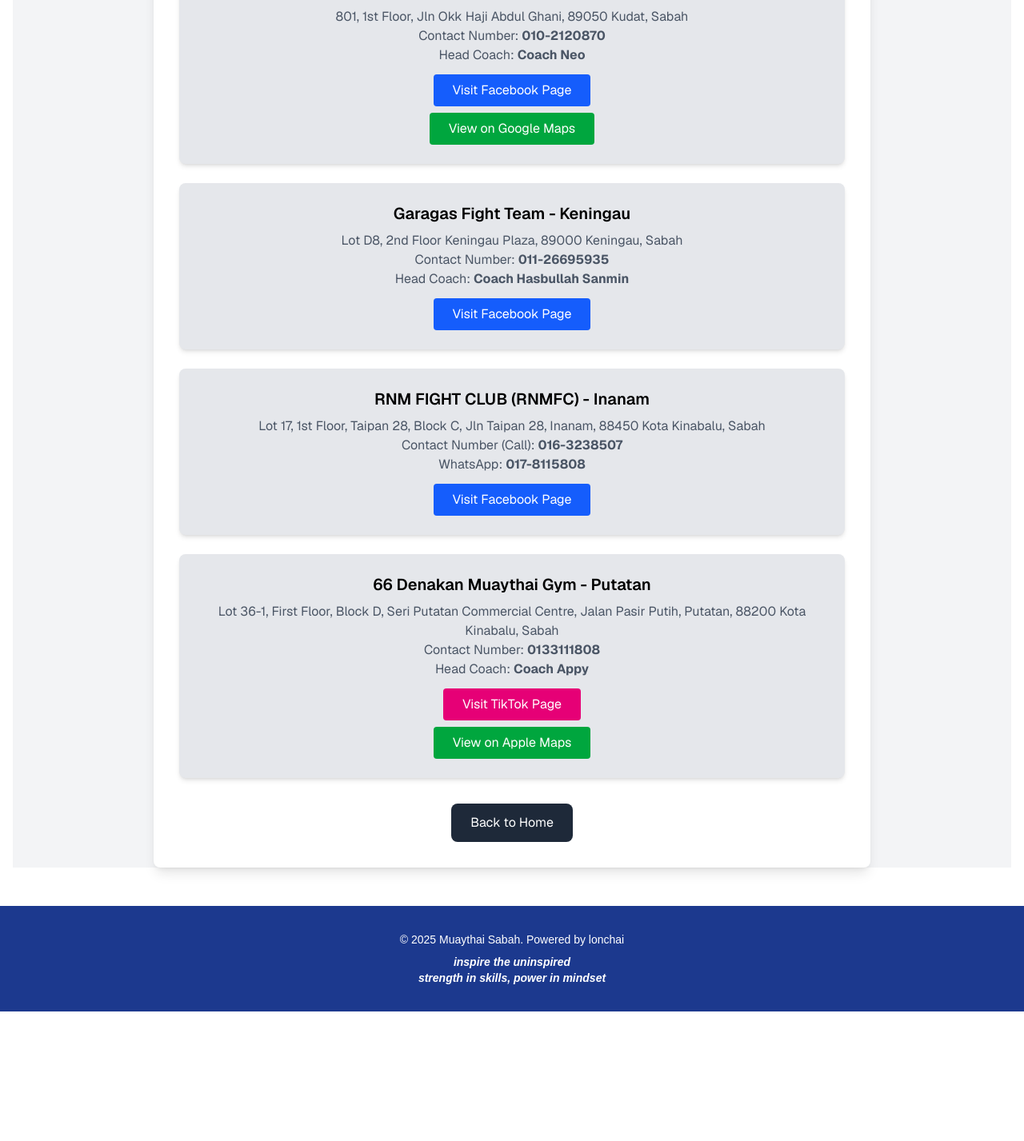
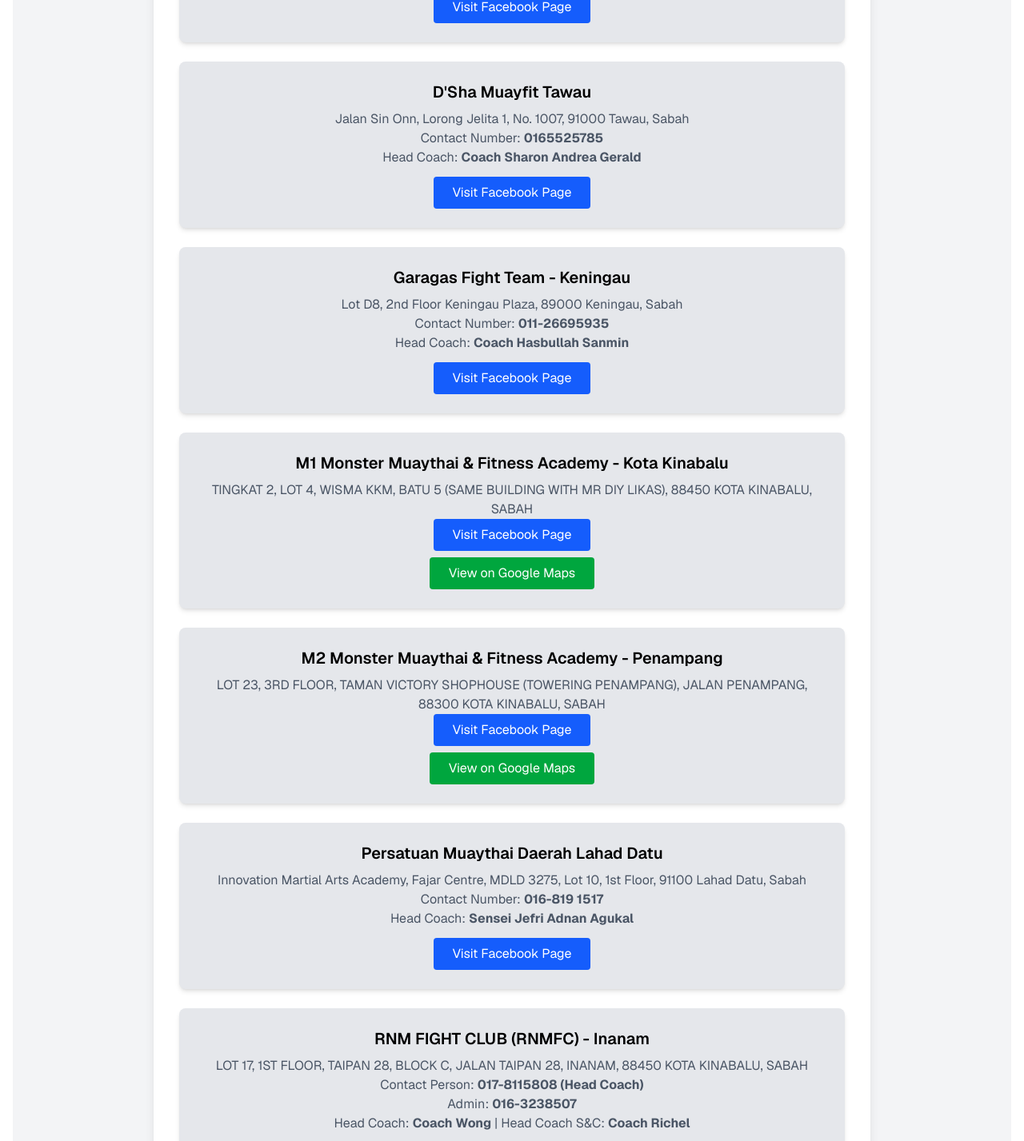
Before and after one commit to dhillon80/muaythai-sabah, a Next.js app: page /directory in a window 1280 px wide. Shown: the part 1219-2646 px from the top of the page at 80% size. Before the commit the page ends 2484 px from the top, so only its background shows below. Built offline with nearby package versions, Linux system fonts and the light colour scheme.

Commit message:
Updated directory with new gyms and fixed Revolution Combat Gym position

```diff
--- a/app/directory/page.js
+++ b/app/directory/page.js
@@ -13,7 +13,7 @@ export default function Directory() {
         {/* Directory Listings */}
         <div className="space-y-6 mb-8">
 
-          {/* 1. Revolution Combat Muaythai Gym - Kota Kinabalu */}
+          {/* 1. Revolution Combat Gym - ALWAYS AT TOP */}
           <div className="flex flex-col items-center justify-between p-6 bg-gray-200 rounded-lg shadow-md">
             <h2 className="text-xl font-semibold mb-2">Revolution Combat Muaythai Gym (PLN Sabah) - Kota Kinabalu</h2>
             <p className="text-gray-600">Dewan Terbuka, Taman Delima Penampang</p>
@@ -23,22 +23,24 @@ export default function Directory() {
             <Link href="https://maps.app.goo.gl/AwNoY3tdm7gP3MCH9" target="_blank" className="bg-green-600 text-white px-6 py-2 mt-2 rounded hover:bg-green-700">View on Google Maps</Link>
           </div>
 
-          {/* 2. D’Sha Muayfit Tawau */}
+          {/* 2. 66 Denakan Muaythai Gym - Putatan */}
           <div className="flex flex-col items-center justify-between p-6 bg-gray-200 rounded-lg shadow-md">
-            <h2 className="text-xl font-semibold mb-2">D’Sha Muayfit Tawau</h2>
-            <p className="text-gray-600">Jalan Sin Onn, Lorong Jelita 1, No. 1007, 91000 Tawau, Sabah</p>
-            <p className="text-gray-600">Contact Number: <strong>0165525785</strong></p>
-            <p className="text-gray-600 mb-3">Head Coach: <strong>Coach Sharon Andrea Gerald</strong></p>
-            <Link href="https://web.facebook.com/DShaMuaythaiTawau" target="_blank" className="bg-blue-600 text-white px-6 py-2 rounded hover:bg-blue-700">Visit Facebook Page</Link>
+            <h2 className="text-xl font-semibold mb-2">66 Denakan Muaythai Gym - Putatan</h2>
+            <p className="text-gray-600">Lot 36-1, First Floor, Block D, Seri Putatan Commercial Centre, Jalan Pasir Putih, Putatan, 88200 Kota Kinabalu, Sabah</p>
+            <p className="text-gray-600">Contact Number: <strong>0133111808</strong></p>
+            <p className="text-gray-600 mb-3">Head Coach: <strong>Coach Appy</strong></p>
+            <Link href="https://www.tiktok.com/@my_brothers66" target="_blank" className="bg-pink-600 text-white px-6 py-2 rounded hover:bg-pink-700">Visit TikTok Page</Link>
+            <Link href="https://maps.apple.com/?address=88200%20Kota%20Kinabalu,%20Sabah,%20Malaysia&auid=6097815412148545768&ll=5.918426,116.060878&lsp=7618&q=88200&t=m" target="_blank" className="bg-green-600 text-white px-6 py-2 mt-2 rounded hover:bg-green-700">View on Apple Maps</Link>
           </div>
 
-          {/* 3. Persatuan Muaythai Daerah Lahad Datu */}
+          {/* 3. Awp Muay Thai Training Centre - Kudat */}
           <div className="flex flex-col items-center justify-between p-6 bg-gray-200 rounded-lg shadow-md">
-            <h2 className="text-xl font-semibold mb-2">Persatuan Muaythai Daerah Lahad Datu</h2>
-            <p className="text-gray-600">Innovation Martial Arts Academy, Fajar Centre, MDLD 3275, Lot 10, 1st Floor, 91100 Lahad Datu, Sabah</p>
-            <p className="text-gray-600">Contact Number: <strong>016-819 1517</strong></p>
-            <p className="text-gray-600 mb-3">Head Coach: <strong>Sensei Jefri Adnan Agukal</strong></p>
-            <Link href="https://web.facebook.com/profile.php?id=100082994329166" target="_blank" className="bg-blue-600 text-white px-6 py-2 rounded hover:bg-blue-700">Visit Facebook Page</Link>
+            <h2 className="text-xl font-semibold mb-2">Awp Muay Thai Training Centre - Kudat</h2>
+            <p className="text-gray-600">801, 1st Floor, Jln Okk Haji Abdul Ghani, 89050 Kudat, Sabah</p>
+            <p className="text-gray-600">Contact Number: <strong>010-2120870</strong></p>
+            <p className="text-gray-600 mb-3">Head Coach: <strong>Coach Neo</strong></p>
+            <Link href="https://www.facebook.com/awpmartialart" target="_blank" className="bg-blue-600 text-white px-6 py-2 rounded hover:bg-blue-700">Visit Facebook Page</Link>
+            <Link href="https://maps.app.goo.gl/gRR1xhiAcQYUHZr16" target="_blank" className="bg-green-600 text-white px-6 py-2 mt-2 rounded hover:bg-green-700">View on Google Maps</Link>
           </div>
 
           {/* 4. CS5Fitness Gym - Penampang */}
@@ -50,14 +52,13 @@ export default function Directory() {
             <Link href="https://www.facebook.com/share/15PnhtUh6C/" target="_blank" className="bg-blue-600 text-white px-6 py-2 rounded hover:bg-blue-700">Visit Facebook Page</Link>
           </div>
 
-          {/* 5. Awp Muay Thai Training Centre - Kudat */}
+          {/* 5. D'Sha Muayfit Tawau */}
           <div className="flex flex-col items-center justify-between p-6 bg-gray-200 rounded-lg shadow-md">
-            <h2 className="text-xl font-semibold mb-2">Awp Muay Thai Training Centre - Kudat</h2>
-            <p className="text-gray-600">801, 1st Floor, Jln Okk Haji Abdul Ghani, 89050 Kudat, Sabah</p>
-            <p className="text-gray-600">Contact Number: <strong>010-2120870</strong></p>
-            <p className="text-gray-600 mb-3">Head Coach: <strong>Coach Neo</strong></p>
-            <Link href="https://www.facebook.com/awpmartialart" target="_blank" className="bg-blue-600 text-white px-6 py-2 rounded hover:bg-blue-700">Visit Facebook Page</Link>
-            <Link href="https://maps.app.goo.gl/gRR1xhiAcQYUHZr16" target="_blank" className="bg-green-600 text-white px-6 py-2 mt-2 rounded hover:bg-green-700">View on Google Maps</Link>
+            <h2 className="text-xl font-semibold mb-2">D'Sha Muayfit Tawau</h2>
+            <p className="text-gray-600">Jalan Sin Onn, Lorong Jelita 1, No. 1007, 91000 Tawau, Sabah</p>
+            <p className="text-gray-600">Contact Number: <strong>0165525785</strong></p>
+            <p className="text-gray-600 mb-3">Head Coach: <strong>Coach Sharon Andrea Gerald</strong></p>
+            <Link href="https://web.facebook.com/DShaMuaythaiTawau" target="_blank" className="bg-blue-600 text-white px-6 py-2 rounded hover:bg-blue-700">Visit Facebook Page</Link>
           </div>
 
           {/* 6. Garagas Fight Team - Keningau */}
@@ -69,23 +70,54 @@ export default function Directory() {
             <Link href="https://www.facebook.com/TEAMGARAGAS" target="_blank" className="bg-blue-600 text-white px-6 py-2 rounded hover:bg-blue-700">Visit Facebook Page</Link>
           </div>
 
-          {/* 7. RNM FIGHT CLUB - Inanam */}
+          {/* 7. M1 Monster Muaythai & Fitness Academy - Kota Kinabalu */}
+          <div className="flex flex-col items-center justify-between p-6 bg-gray-200 rounded-lg shadow-md">
+            <h2 className="text-xl font-semibold mb-2">M1 Monster Muaythai & Fitness Academy - Kota Kinabalu</h2>
+            <p className="text-gray-600">TINGKAT 2, LOT 4, WISMA KKM, BATU 5 (SAME BUILDING WITH MR DIY LIKAS), 88450 KOTA KINABALU, SABAH</p>
+            <Link href="https://www.facebook.com/M1MonsterMTFA?mibextid=wwXIfr&mibextid=wwXIfr" target="_blank" className="bg-blue-600 text-white px-6 py-2 rounded hover:bg-blue-700">Visit Facebook Page</Link>
+            <Link href="https://maps.app.goo.gl/Khf6zgu5ZKS9KuCa7" target="_blank" className="bg-green-600 text-white px-6 py-2 mt-2 rounded hover:bg-green-700">View on Google Maps</Link>
+          </div>
+
+          {/* 8. M2 Monster Muaythai & Fitness Academy - Penampang */}
+          <div className="flex flex-col items-center justify-between p-6 bg-gray-200 rounded-lg shadow-md">
+            <h2 className="text-xl font-semibold mb-2">M2 Monster Muaythai & Fitness Academy - Penampang</h2>
+            <p className="text-gray-600">LOT 23, 3RD FLOOR, TAMAN VICTORY SHOPHOUSE (TOWERING PENAMPANG), JALAN PENAMPANG, 88300 KOTA KINABALU, SABAH</p>
+            <Link href="https://www.facebook.com/profile.php?id=61575416794247&mibextid=wwXIfr&mibextid=wwXIfr" target="_blank" className="bg-blue-600 text-white px-6 py-2 rounded hover:bg-blue-700">Visit Facebook Page</Link>
+            <Link href="https://maps.app.goo.gl/S6NjjFkuHQKVDTMv7?g_st=awb" target="_blank" className="bg-green-600 text-white px-6 py-2 mt-2 rounded hover:bg-green-700">View on Google Maps</Link>
+          </div>
+
+          {/* 9. Persatuan Muaythai Daerah Lahad Datu */}
+          <div className="flex flex-col items-center justify-between p-6 bg-gray-200 rounded-lg shadow-md">
+            <h2 className="text-xl font-semibold mb-2">Persatuan Muaythai Daerah Lahad Datu</h2>
+            <p className="text-gray-600">Innovation Martial Arts Academy, Fajar Centre, MDLD 3275, Lot 10, 1st Floor, 91100 Lahad Datu, Sabah</p>
+            <p className="text-gray-600">Contact Number: <strong>016-819 1517</strong></p>
+            <p className="text-gray-600 mb-3">Head Coach: <strong>Sensei Jefri Adnan Agukal</strong></p>
+            <Link href="https://web.facebook.com/profile.php?id=100082994329166" target="_blank" className="bg-blue-600 text-white px-6 py-2 rounded hover:bg-blue-700">Visit Facebook Page</Link>
+          </div>
+
+          {/* 10. RNM FIGHT CLUB - Inanam */}
           <div className="flex flex-col items-center justify-between p-6 bg-gray-200 rounded-lg shadow-md">
             <h2 className="text-xl font-semibold mb-2">RNM FIGHT CLUB (RNMFC) - Inanam</h2>
-            <p className="text-gray-600">Lot 17, 1st Floor, Taipan 28, Block C, Jln Taipan 28, Inanam, 88450 Kota Kinabalu, Sabah</p>
-            <p className="text-gray-600">Contact Number (Call): <strong>016-3238507</strong></p>
-            <p className="text-gray-600 mb-3">WhatsApp: <strong>017-8115808</strong></p>
-            <Link href="https://web.facebook.com/Rajanakmuaykk" target="_blank" className="bg-blue-600 text-white px-6 py-2 rounded hover:bg-blue-700">Visit Facebook Page</Link>
+            <p className="text-gray-600">LOT 17, 1ST FLOOR, TAIPAN 28, BLOCK C, JALAN TAIPAN 28, INANAM, 88450 KOTA KINABALU, SABAH</p>
+            <p className="text-gray-600">Contact Person: <strong>017-8115808 (Head Coach)</strong></p>
+            <p className="text-gray-600">Admin: <strong>016-3238507</strong></p>
+            <p className="text-gray-600 mb-3">Head Coach: <strong>Coach Wong</strong> | Head Coach S&C: <strong>Coach Richel</strong></p>
+            <div className="flex flex-col sm:flex-row gap-2">
+              <Link href="https://www.facebook.com/share/1AJfvueXJY/?mibextid=wwXIfr" target="_blank" className="bg-blue-600 text-white px-6 py-2 rounded hover:bg-blue-700">Facebook Page</Link>
+              <Link href="https://www.tiktok.com/@rnmfightclub?_t=ZS-8wOVSScpTia&_r=1" target="_blank" className="bg-pink-600 text-white px-6 py-2 rounded hover:bg-pink-700">TikTok</Link>
+              <Link href="https://rajanakmuay.my.canva.site/rnmfightclubwebsite" target="_blank" className="bg-purple-600 text-white px-6 py-2 rounded hover:bg-purple-700">Website</Link>
+              <Link href="https://maps.app.goo.gl/54hX23YAToTXzguM9?g_st=com.google.maps.preview.copy" target="_blank" className="bg-green-600 text-white px-6 py-2 rounded hover:bg-green-700">Location</Link>
+            </div>
           </div>
 
-          {/* 8. 66 Denakan Muaythai Gym - Putatan */}
+          {/* 11. Tavangkaz Muayfit - Penampang */}
           <div className="flex flex-col items-center justify-between p-6 bg-gray-200 rounded-lg shadow-md">
-            <h2 className="text-xl font-semibold mb-2">66 Denakan Muaythai Gym - Putatan</h2>
-            <p className="text-gray-600">Lot 36-1, First Floor, Block D, Seri Putatan Commercial Centre, Jalan Pasir Putih, Putatan, 88200 Kota Kinabalu, Sabah</p>
-            <p className="text-gray-600">Contact Number: <strong>0133111808</strong></p>
-            <p className="text-gray-600 mb-3">Head Coach: <strong>Coach Appy</strong></p>
-            <Link href="https://www.tiktok.com/@my_brothers66" target="_blank" className="bg-pink-600 text-white px-6 py-2 rounded hover:bg-pink-700">Visit TikTok Page</Link>
-            <Link href="https://maps.apple.com/?address=88200%20Kota%20Kinabalu,%20Sabah,%20Malaysia&auid=6097815412148545768&ll=5.918426,116.060878&lsp=7618&q=88200&t=m" target="_blank" className="bg-green-600 text-white px-6 py-2 mt-2 rounded hover:bg-green-700">View on Apple Maps</Link>
+            <h2 className="text-xl font-semibold mb-2">Tavangkaz Muayfit - Penampang</h2>
+            <p className="text-gray-600">Bilik aerobic, Kompleks Sukan Penampang, 89507 Penampang, Sabah</p>
+            <p className="text-gray-600">Contact Number: <strong>0111-8551816</strong></p>
+            <p className="text-gray-600 mb-3">Head Coach: <strong>Coach Greg Olsen Sipidi</strong></p>
+            <Link href="https://www.facebook.com/share/19FL93W6qv/" target="_blank" className="bg-blue-600 text-white px-6 py-2 rounded hover:bg-blue-700">Visit Facebook Page</Link>
+            <Link href="https://www.google.com/maps/place/Kompleks+Sukan+Penampang" target="_blank" className="bg-green-600 text-white px-6 py-2 mt-2 rounded hover:bg-green-700">View on Google Maps</Link>
           </div>
 
         </div>
--- a/app/layout.js
+++ b/app/layout.js
@@ -3,7 +3,7 @@
 import { Geist, Geist_Mono } from "next/font/google";
 import Link from 'next/link';
 import { useState } from "react";
-import Head from 'next/head'; // <-- Import Head for meta tags
+import Head from 'next/head';
 import "./globals.css";
 
 const geistSans = Geist({ variable: "--font-geist-sans", subsets: ["latin"] });
@@ -15,39 +15,81 @@ export default function RootLayout({ children }) {
   return (
     <html lang="en">
       <head>
-        {/* ✅ Google Site Verification Meta Tag */}
+        <meta name="viewport" content="width=device-width, initial-scale=1" />
         <meta name="google-site-verification" content="Il-U-lJ-AZ-pQJ1AA8guvofCf-jTDCtBbw5PHlIdZcU" />
         <title>Muaythai Sabah</title>
       </head>
-      <body className={`${geistSans.variable} ${geistMono.variable} antialiased bg-white text-gray-800`}>
+      <body className={`${geistSans.variable} ${geistMono.variable} antialiased bg-white text-gray-800 flex flex-col min-h-screen`}>
 
-        {/* NAVBAR */}
+        {/* NAVBAR - Now with perfect mobile dropdown */}
         <header className="bg-blue-800 sticky top-0 z-50 shadow-lg">
-          <div className="container mx-auto flex items-center justify-between px-4 py-3">
-            <Link href="/" className="text-white text-2xl font-extrabold tracking-wider hover:text-yellow-300 transition">
-              Muaythai Sabah
-            </Link>
-            <div className="md:hidden">
-              <button onClick={() => setMenuOpen(!menuOpen)} className="text-white focus:outline-none">
-                ☰
+          <div className="container mx-auto px-4">
+            <div className="flex items-center justify-between h-16">
+              <Link href="/" className="text-white text-2xl font-extrabold tracking-wider hover:text-yellow-300 transition">
+                Muaythai Sabah
+              </Link>
+
+              {/* Mobile menu button - Clean and accessible */}
+              <button
+                onClick={() => setMenuOpen(!menuOpen)}
+                className="md:hidden text-white p-2 focus:outline-none focus:ring-2 focus:ring-yellow-300 rounded-md"
+                aria-label="Main menu"
+                aria-expanded={menuOpen}
+              >
+                {menuOpen ? '✕' : '☰'}
               </button>
+
+              {/* Desktop Navigation - Unchanged from your original */}
+              <nav className="hidden md:flex items-center space-x-6">
+                <Link href="/" className="text-white hover:text-yellow-300 transition text-sm font-medium">
+                  Home
+                </Link>
+                <Link href="/newsletter" className="text-white hover:text-yellow-300 transition text-sm font-medium">
+                  Newsletter
+                </Link>
+                <Link href="/fighter-profile" className="text-white hover:text-yellow-300 transition text-sm font-medium">
+                  Fighter Profiles
+                </Link>
+                <Link href="/events" className="text-white hover:text-yellow-300 transition text-sm font-medium">
+                  Events
+                </Link>
+                <Link href="/coaching" className="text-white hover:text-yellow-300 transition text-sm font-medium">
+                  Coaching
+                </Link>
+              </nav>
             </div>
-            <nav className={`md:flex md:items-center gap-6 text-white text-sm font-medium ${menuOpen ? 'block mt-4' : 'hidden md:block'}`}>
-              <Link href="/" className="hover:text-yellow-300 transition">Home</Link>
-              <Link href="/newsletter" className="hover:text-yellow-300 transition">Newsletter</Link>
-              <Link href="/fighter-profile" className="hover:text-yellow-300 transition">Fighter Profiles</Link>
-              <Link href="/events" className="hover:text-yellow-300 transition">Events</Link>
-              <Link href="/coaching" className="hover:text-yellow-300 transition">Coaching</Link>
-            </nav>
+
+            {/* Mobile Navigation - Now drops down properly */}
+            {menuOpen && (
+              <div className="md:hidden pb-4">
+                <nav className="flex flex-col space-y-3 pt-2">
+                  <Link href="/" className="text-white hover:text-yellow-300 transition text-sm font-medium" onClick={() => setMenuOpen(false)}>
+                    Home
+                  </Link>
+                  <Link href="/newsletter" className="text-white hover:text-yellow-300 transition text-sm font-medium" onClick={() => setMenuOpen(false)}>
+                    Newsletter
+                  </Link>
+                  <Link href="/fighter-profile" className="text-white hover:text-yellow-300 transition text-sm font-medium" onClick={() => setMenuOpen(false)}>
+                    Fighter Profiles
+                  </Link>
+                  <Link href="/events" className="text-white hover:text-yellow-300 transition text-sm font-medium" onClick={() => setMenuOpen(false)}>
+                    Events
+                  </Link>
+                  <Link href="/coaching" className="text-white hover:text-yellow-300 transition text-sm font-medium" onClick={() => setMenuOpen(false)}>
+                    Coaching
+                  </Link>
+                </nav>
+              </div>
+            )}
           </div>
         </header>
 
-        {/* MAIN CONTENT */}
-        <main className="container mx-auto px-4 py-12">
+        {/* MAIN CONTENT - Perfect spacing */}
+        <main className="flex-grow container mx-auto px-4 py-8 md:py-12">
           {children}
         </main>
 
-        {/* FOOTER */}
+        {/* FOOTER - Exactly as you wanted */}
         <footer className="bg-blue-900 text-white text-sm py-8">
           <div className="container mx-auto text-center space-y-2">
             <p>&copy; 2025 Muaythai Sabah. Powered by lonchai</p>
```
